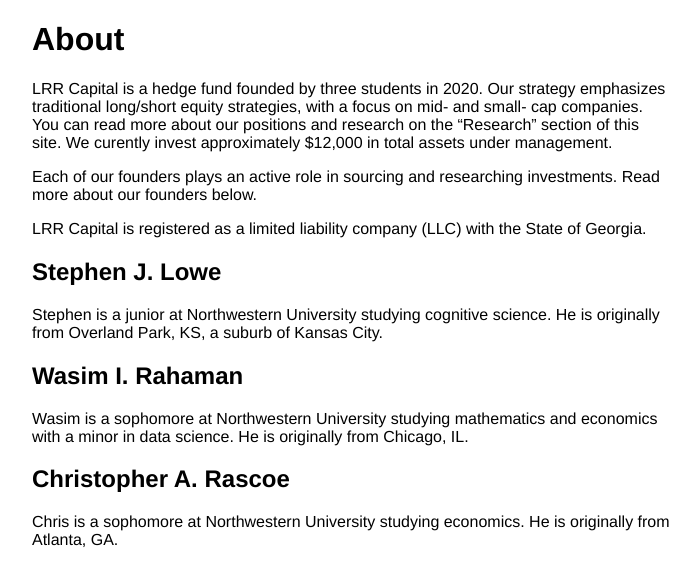
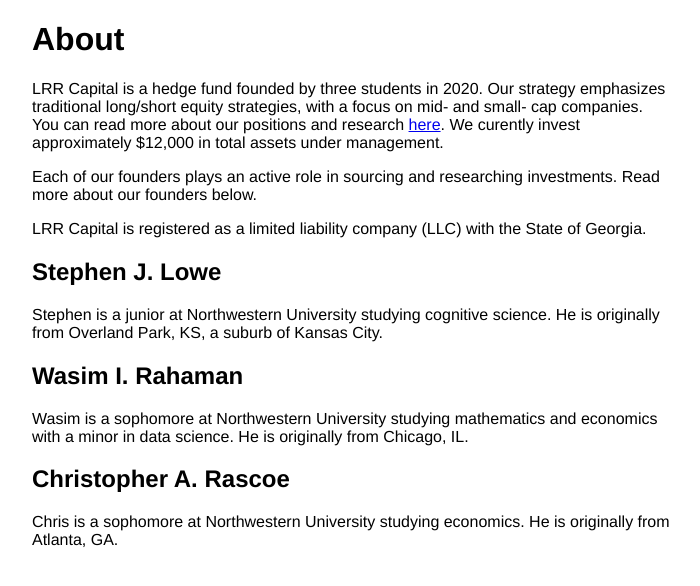
Before and after one commit to lrr-capital/lrr-capital, a Jekyll site: the page built from about.md, in a window 1280 px wide. Shown: the top 586 px of the page, without its empty margins (288-988 px from the left). Built offline with Jekyll 4.4.1, drawn with Linux system fonts in a browser that asks for light colours.

Commit message:
Update about.md

```diff
--- a/about.md
+++ b/about.md
@@ -4,7 +4,7 @@
 ---
 # About
 
-LRR Capital is a hedge fund founded by three students in 2020. Our strategy emphasizes traditional long/short equity strategies, with a focus on mid- and small- cap companies. You can read more about our positions and research on the "Research" section of this site. We curently invest approximately $12,000 in total assets under management.
+LRR Capital is a hedge fund founded by three students in 2020. Our strategy emphasizes traditional long/short equity strategies, with a focus on mid- and small- cap companies. You can read more about our positions and research <a href="/research">here</a>. We curently invest approximately $12,000 in total assets under management.
 
 Each of our founders plays an active role in sourcing and researching investments. Read more about our founders below.
 
```
